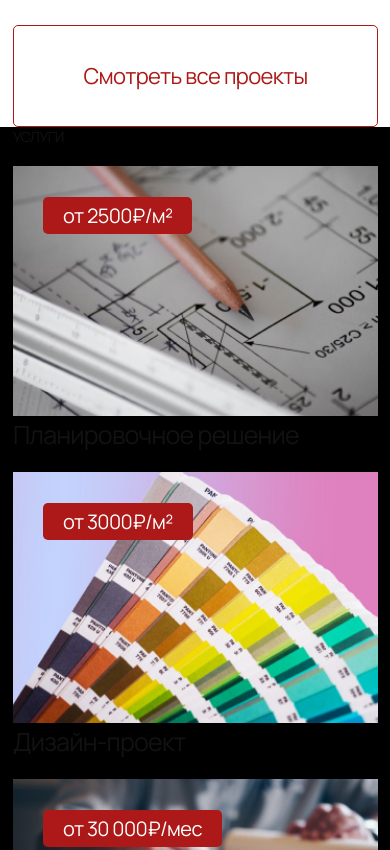
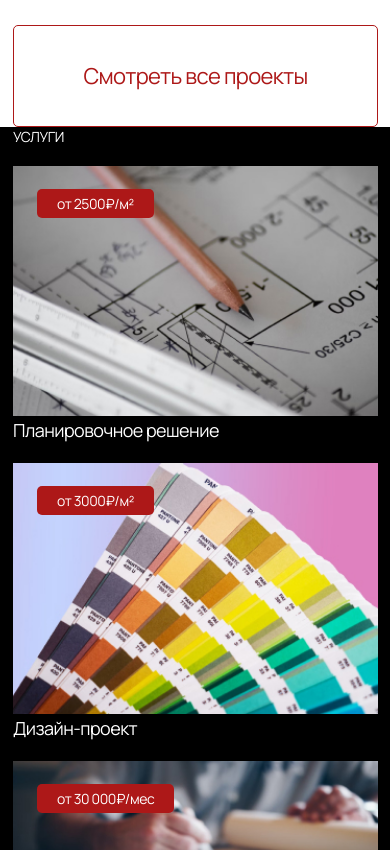
Before and after one commit to mrSergeySergeev/first-month-module_1_part_3_v2, a plain HTML site: page index.html in a window 390 px wide. Shown: the part 2240-3090 px from the top of the page. Drawn offline with Linux system fonts and the light colour scheme.

Commit message:
adaptive for services-section

```diff
--- a/styles/services-section.css
+++ b/styles/services-section.css
@@ -1,3 +1,8 @@
+.services-section h2,
+.services-section h3 {
+    color: #fff;
+}
+
 .services-inner {
     width: 100%;
     display: flex;
@@ -46,6 +51,8 @@
     }
 
     .service__subtitle {
+        top: 32px;
+        left: 32px;
         font-size: 20px;
         line-height: 27px;
 
@@ -56,4 +63,16 @@
     .service {
         width: 100%;
     }
+
+    .service__title {
+        font-size: 18px;
+        line-height: 25px;
+    }
+
+    .service__subtitle {
+        top: 23px;
+        left: 24px;
+        font-size: 14px;
+        line-height: 19px;
+    }
 }
```
